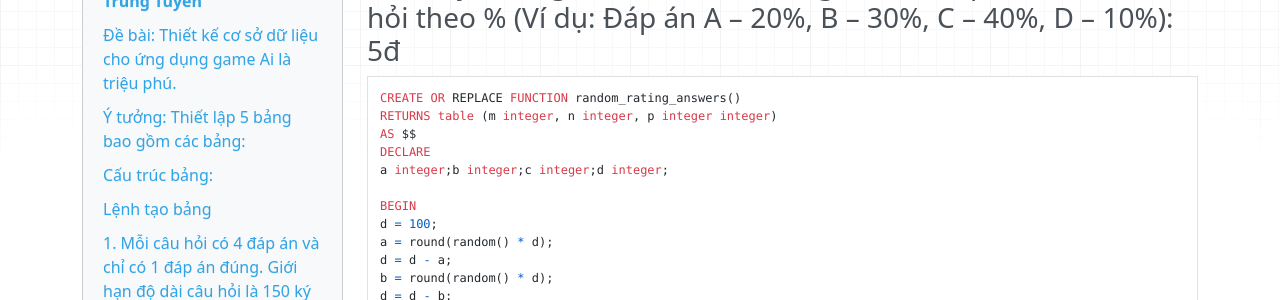
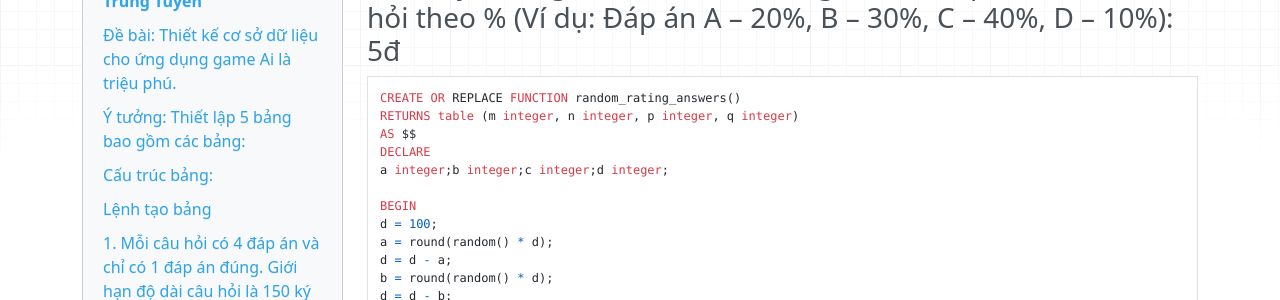
Before and after one commit to DucVinhDang/CodecampPostgresqlDoc, an MkDocs documentation site: the page built from docs/README.md, in a window 1280 px wide and 900 px high, scrolled down 5270 px. Shown: the part 151-451 px from the top of the window. Built offline with MkDocs 1.6.1, drawn with Linux system fonts in a browser that asks for light colours; nearby versions of some CDN libraries.

Commit message:
new commit again

````diff
--- a/docs/README.md
+++ b/docs/README.md
@@ -221,7 +221,7 @@ select * from random_two_answer_with_a_correct_answer(2)
 ### 4.2 Truy vấn ngẫu nhiên tỉ lệ khán giả chọn đáp án của 1 câu hỏi theo % (Ví dụ: Đáp án A – 20%, B – 30%, C – 40%, D – 10%): 5đ
 ```
 CREATE OR REPLACE FUNCTION random_rating_answers()
-RETURNS table (m integer, n integer, p integer integer)
+RETURNS table (m integer, n integer, p integer, q integer)
 AS $$
 DECLARE
 a integer;b integer;c integer;d integer;
````
